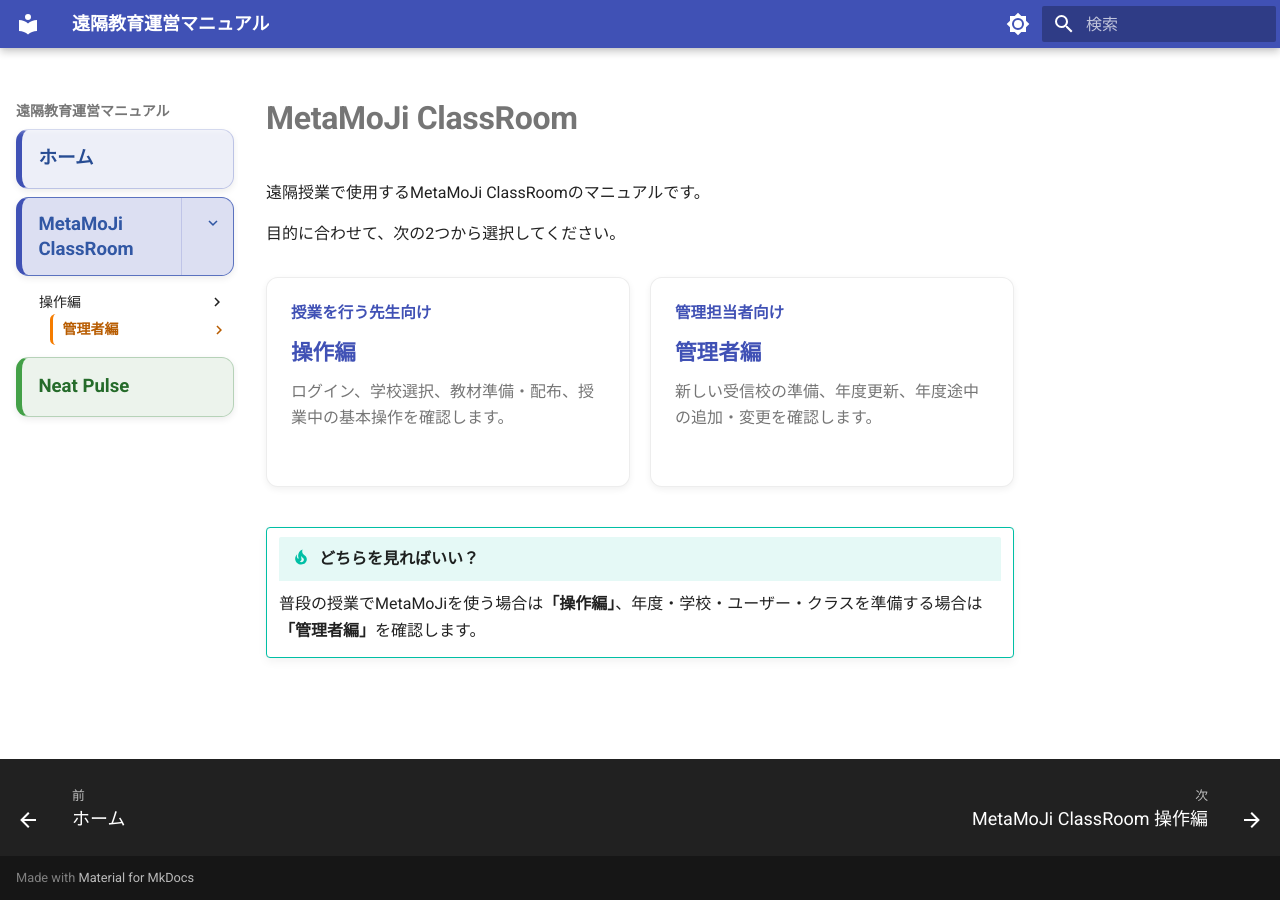
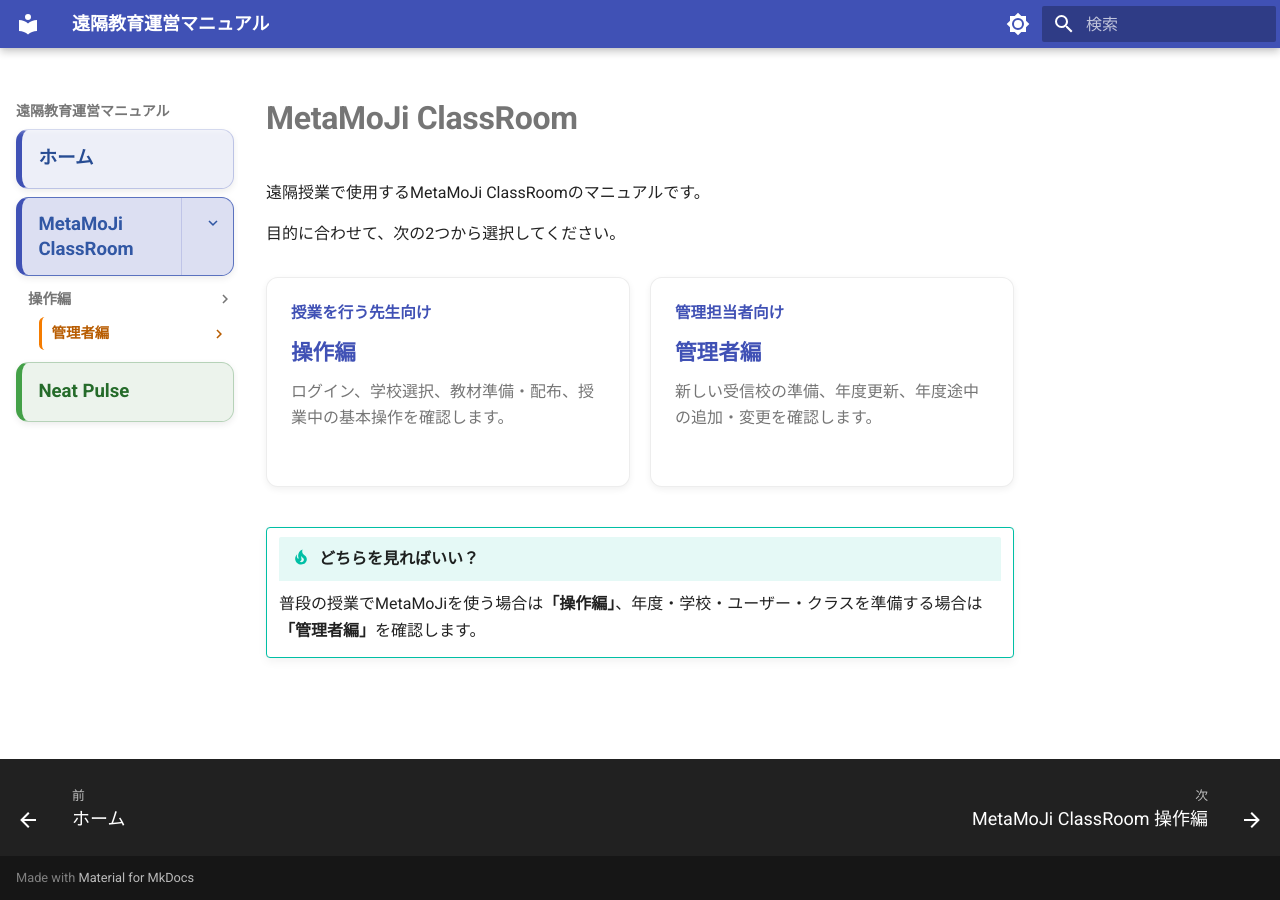
Before and after one commit to a-recs/remote-manual, an MkDocs documentation site: the page built from docs/metamoji/index.md, in a window 1280 px wide. Built offline with MkDocs 1.6.1 and Material for MkDocs 9.7.7, drawn with Linux system fonts in a browser that asks for light colours.

Commit message:
Simplify MetaMoJi submenu styling and hide duplicate top-level items

```diff
--- a/docs/stylesheets/navigation-fixes.css
+++ b/docs/stylesheets/navigation-fixes.css
@@ -1,90 +1,84 @@
-/* 左ナビの仕上げ調整：JavaScriptで付与したクラスを使って確実に整える */
+/* 左ナビの仕上げ調整：JavaScriptで付与したクラスを使って整える */
 
-/* 現在ページ用の重複ラベルは非表示 */
-.arecs-duplicate-current-label {
+/* Home / Neat Pulse で現在ページ用に重複した項目を非表示 */
+.arecs-duplicate-nav-item {
   display: none !important;
 }
 
-/* MetaMoJi 配下の「操作編」「管理者編」を同じ階層・同じ見た目にする */
+/*
+ * MetaMoJi配下の「操作編」「管理者編」はボタン化しない。
+ * 同じ階層・同じ文字サイズ・同じ余白だけそろえる。
+ */
 .arecs-submenu-item {
-  margin-left: 0.55rem !important;
+  margin: 0 !important;
 }
 
-.arecs-submenu-button {
+.arecs-submenu-item > .md-nav__container {
   display: flex !important;
   align-items: center !important;
-  min-height: 2.15rem !important;
-  margin: 0.12rem 0 0.14rem 0 !important;
+  margin: 0 !important;
   padding: 0 !important;
-  overflow: hidden !important;
-  border: 1px solid rgba(0, 150, 136, 0.22) !important;
-  border-left: 0.22rem solid #009688 !important;
-  border-radius: 0.42rem !important;
-  background: rgba(0, 150, 136, 0.06) !important;
-  box-shadow: none !important;
-  color: #087f8c !important;
-}
-
-/* container 型のメニュー */
-.arecs-submenu-button > .md-nav__link {
-  margin: 0 !important;
   border: 0 !important;
   border-radius: 0 !important;
   background: transparent !important;
   box-shadow: none !important;
-  color: #087f8c !important;
-  font-weight: 800 !important;
 }
 
-.arecs-submenu-button > .md-nav__link:first-child {
+.arecs-submenu-item > .md-nav__link,
+.arecs-submenu-item > .md-nav__container > .md-nav__link {
+  margin: 0 !important;
+  padding-top: 0.28rem !important;
+  padding-bottom: 0.28rem !important;
+  border: 0 !important;
+  border-radius: 0 !important;
+  background: transparent !important;
+  box-shadow: none !important;
+  color: var(--md-default-fg-color--light) !important;
+  font-size: 0.72rem !important;
+  font-weight: 700 !important;
+  line-height: 1.35 !important;
+}
+
+/* 文字側は同じ位置にそろえる */
+.arecs-submenu-item > .md-nav__link:first-child,
+.arecs-submenu-item > .md-nav__container > .md-nav__link:first-child {
   flex: 1 1 auto !important;
   min-width: 0 !important;
-  padding: 0.38rem 0.52rem !important;
+  padding-left: 0.65rem !important;
 }
 
-.arecs-submenu-button > .md-nav__link:last-child {
+/* 右矢印も同じ位置にそろえる */
+.arecs-submenu-item > .md-nav__container > .md-nav__link:last-child {
   flex: 0 0 1.8rem !important;
   width: 1.8rem !important;
   min-width: 1.8rem !important;
-  padding: 0.38rem 0.3rem !important;
+  padding-left: 0.3rem !important;
+  padding-right: 0.3rem !important;
   justify-content: center !important;
-  border-left: 1px solid rgba(0, 150, 136, 0.14) !important;
 }
 
-/* link / label 自体がボタンになる場合 */
-.md-nav__link.arecs-submenu-button {
-  padding: 0.38rem 0.52rem !important;
-  font-weight: 800 !important;
+/* ホバー時もボタン化せず、文字色だけ少し強める */
+.arecs-submenu-item:hover > .md-nav__link,
+.arecs-submenu-item:hover > .md-nav__container > .md-nav__link {
+  color: var(--md-accent-fg-color) !important;
+  background: transparent !important;
 }
 
-.arecs-submenu-button:hover {
-  background: rgba(0, 150, 136, 0.10) !important;
+/* 現在開いている側だけ文字を少し強調 */
+.arecs-submenu-item:has(.md-nav__link--active) > .md-nav__link,
+.arecs-submenu-item:has(.md-nav__link--active) > .md-nav__container > .md-nav__link {
+  color: var(--md-primary-fg-color) !important;
+  font-weight: 800 !important;
+  background: transparent !important;
 }
 
-.arecs-submenu-item:has(.md-nav__link--active) > .arecs-submenu-button,
-.arecs-submenu-item:has(.md-nav__link--active) > .md-nav__container.arecs-submenu-button {
-  background: rgba(0, 150, 136, 0.13) !important;
-  border-color: rgba(0, 150, 136, 0.30) !important;
+/* ダークモードでも同じシンプル表示 */
+[data-md-color-scheme="slate"] .arecs-submenu-item > .md-nav__link,
+[data-md-color-scheme="slate"] .arecs-submenu-item > .md-nav__container > .md-nav__link {
+  color: var(--md-default-fg-color--light) !important;
 }
 
-/* ダークモード */
-[data-md-color-scheme="slate"] .arecs-submenu-button {
-  border-color: rgba(77, 182, 172, 0.26) !important;
-  border-left-color: #4db6ac !important;
-  background: rgba(38, 166, 154, 0.09) !important;
-  color: #80cbc4 !important;
+[data-md-color-scheme="slate"] .arecs-submenu-item:hover > .md-nav__link,
+[data-md-color-scheme="slate"] .arecs-submenu-item:hover > .md-nav__container > .md-nav__link {
+  color: var(--md-accent-fg-color) !important;
 }
-
-[data-md-color-scheme="slate"] .arecs-submenu-button > .md-nav__link,
-[data-md-color-scheme="slate"] .md-nav__link.arecs-submenu-button {
-  color: #80cbc4 !important;
-}
-
-[data-md-color-scheme="slate"] .arecs-submenu-button:hover {
-  background: rgba(38, 166, 154, 0.15) !important;
-}
-
-[data-md-color-scheme="slate"] .arecs-submenu-item:has(.md-nav__link--active) > .arecs-submenu-button,
-[data-md-color-scheme="slate"] .arecs-submenu-item:has(.md-nav__link--active) > .md-nav__container.arecs-submenu-button {
-  background: rgba(38, 166, 154, 0.19) !important;
-}
```
